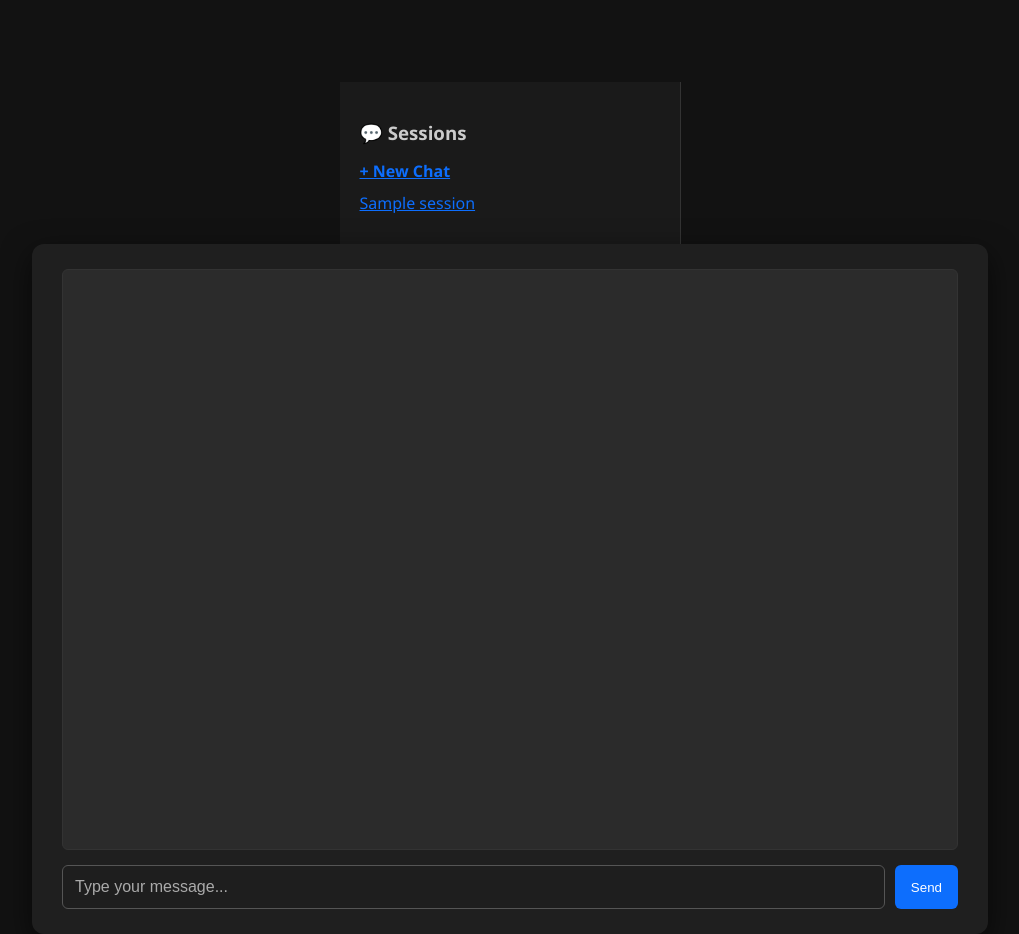
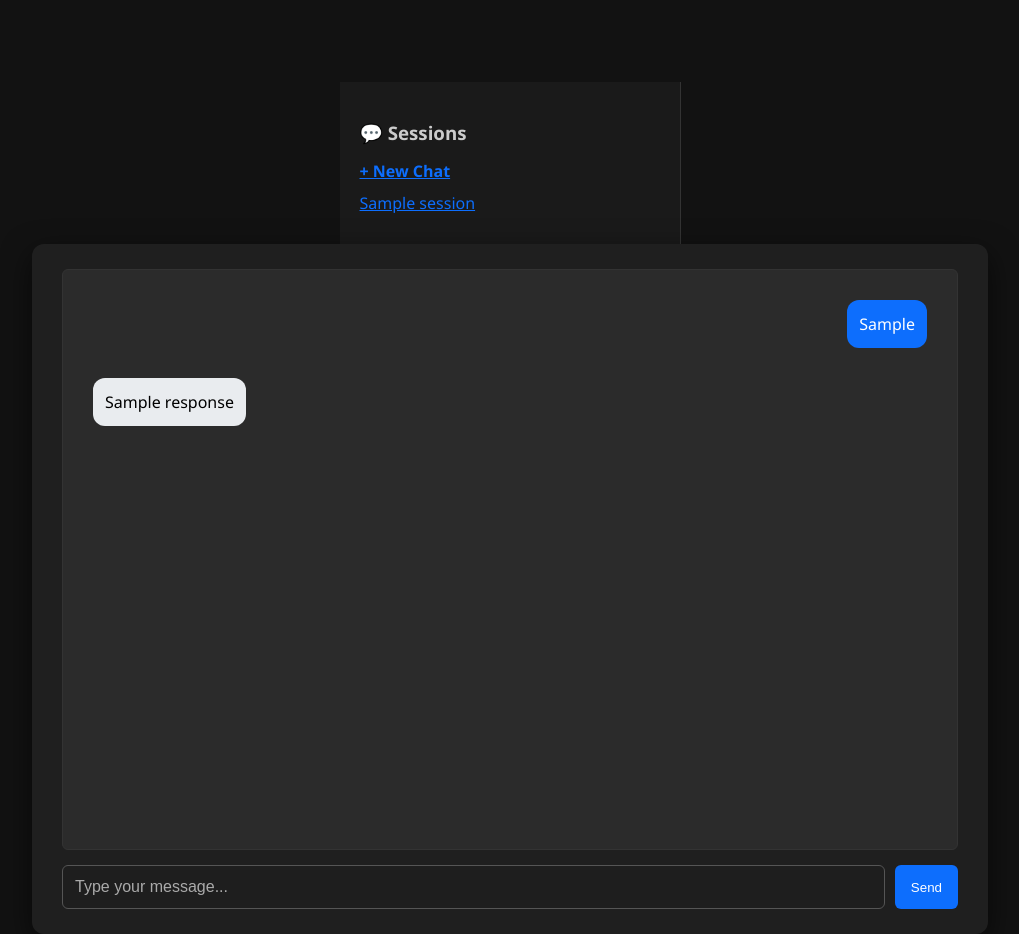
Before and after one commit to Krish231204/Cortex-one, a Flask app: template templates/chat.html in a window 1280 px wide. Shown: the whole page, without its empty margins (130-1149 px from the left). Run offline with Flask 2, Linux system fonts and the light colour scheme; the template is opened without the code that fills it: most values are stand-ins (such as "Sample title", 1, 10 or a date in 2020).

Commit message:
both sessions name and sessions chats error fixed

```diff
--- a/app.py
+++ b/app.py
@@ -87,53 +87,7 @@ def chat():
 
 
 
-"""
-@app.route('/chat', methods=['POST'])
-def chat():
-    user_message = request.json.get('message')
-    response = generate_response(user_message)
 
-    # Ensure session_id exists
-    if 'session_id' not in session:
-        session['session_id'] = str(uuid.uuid4())
-
-    conn = sqlite3.connect('chat_history.db')
-    c = conn.cursor()
-
-    # Count messages in the session
-    c.execute("SELECT COUNT(*) FROM chats WHERE session_id = ?", (session['session_id'],))
-    count = c.fetchone()[0]
-
-    # Determine session name
-    session_name = session.get('session_name')
-
-    if count == 0:
-        session_name = generate_session_title(user_message)
-        session['session_name'] = session_name
-    elif not session_name:
-        # Try fetching from DB if not in session
-        c.execute("SELECT session_name FROM chats WHERE session_id = ? AND session_name IS NOT NULL", (session['session_id'],))
-        row = c.fetchone()
-        if row:
-            session_name = row[0]
-            session['session_name'] = session_name
-
-    # Insert message into DB
-    if count == 0:
-        c.execute("INSERT INTO chats (session_id, user_message, response, session_name) VALUES (?, ?, ?, ?)",
-                  (session['session_id'], user_message, response, session_name))
-    else:
-        c.execute("INSERT INTO chats (session_id, user_message, response) VALUES (?, ?, ?)",
-                  (session['session_id'], user_message, response))
-
-    print("Saving to DB:", user_message, response, session['session_id'], session_name)
-
-    conn.commit()
-    conn.close()
-
-    return jsonify({'reply': response})
-
-"""
 
 
 def init_db():
@@ -155,14 +109,28 @@ def init_db():
 def load_session(session_id):
     conn = sqlite3.connect('chat_history.db')
     c = conn.cursor()
+
+    # Fetch messages for this session
     c.execute("SELECT user_message, response FROM chats WHERE session_id = ? ORDER BY timestamp", (session_id,))
     chats = c.fetchall()
+
+    # Fetch all sessions for sidebar
+    c.execute("""
+        SELECT DISTINCT session_id, session_name, MIN(timestamp)
+        FROM chats
+        WHERE session_name IS NOT NULL
+        GROUP BY session_id
+        ORDER BY MIN(timestamp) DESC
+    """)
+    sessions = c.fetchall()
+
     conn.close()
 
-    # Set the current session ID so future chats go to this one
+    # Save the current session in memory
     session['session_id'] = session_id
 
-    return render_template('chat.html', chats=chats)
+    # Pass both chats and sessions to the template
+    return render_template('chat.html', chats=chats, sessions=sessions)
 
 def generate_session_title(user_input):
     try:
--- a/static/style.css
+++ b/static/style.css
@@ -83,6 +83,28 @@ body {
 }
 
 
+.chat-bubble {
+  margin: 10px;
+  padding: 12px;
+  border-radius: 12px;
+  max-width: 80%;
+  line-height: 1.5;
+}
+
+.chat-bubble.user {
+  background-color: #0d6efd;
+  color: white;
+  text-align: right;
+  margin-left: auto;
+}
+
+.chat-bubble.bot {
+  background-color: #e9ecef;
+  color: black;
+  text-align: left;
+  margin-right: auto;
+}
+
 #user-input::placeholder {
   color: #aaa;
 }
--- a/templates/chat.html
+++ b/templates/chat.html
@@ -20,7 +20,13 @@
     {% endfor %}
 </div>
     <div class="chat-container" style="width: 70%;">
-        <div id="chat-box"></div>
+        <div id="chat-box">
+            {% if chats %}
+    {% for user_msg, response in chats %}
+      <div class="chat-bubble user">{{ user_msg }}</div>
+      <div class="chat-bubble bot">{{ response }}</div>
+    {% endfor %}
+  {% endif %}</div>
         <div class="input-area">
             <input type="text" id="user-input" placeholder="Type your message...">
             <button onclick="sendMessage()">Send</button>
```
Also changed, not shown: chat_history.db.
